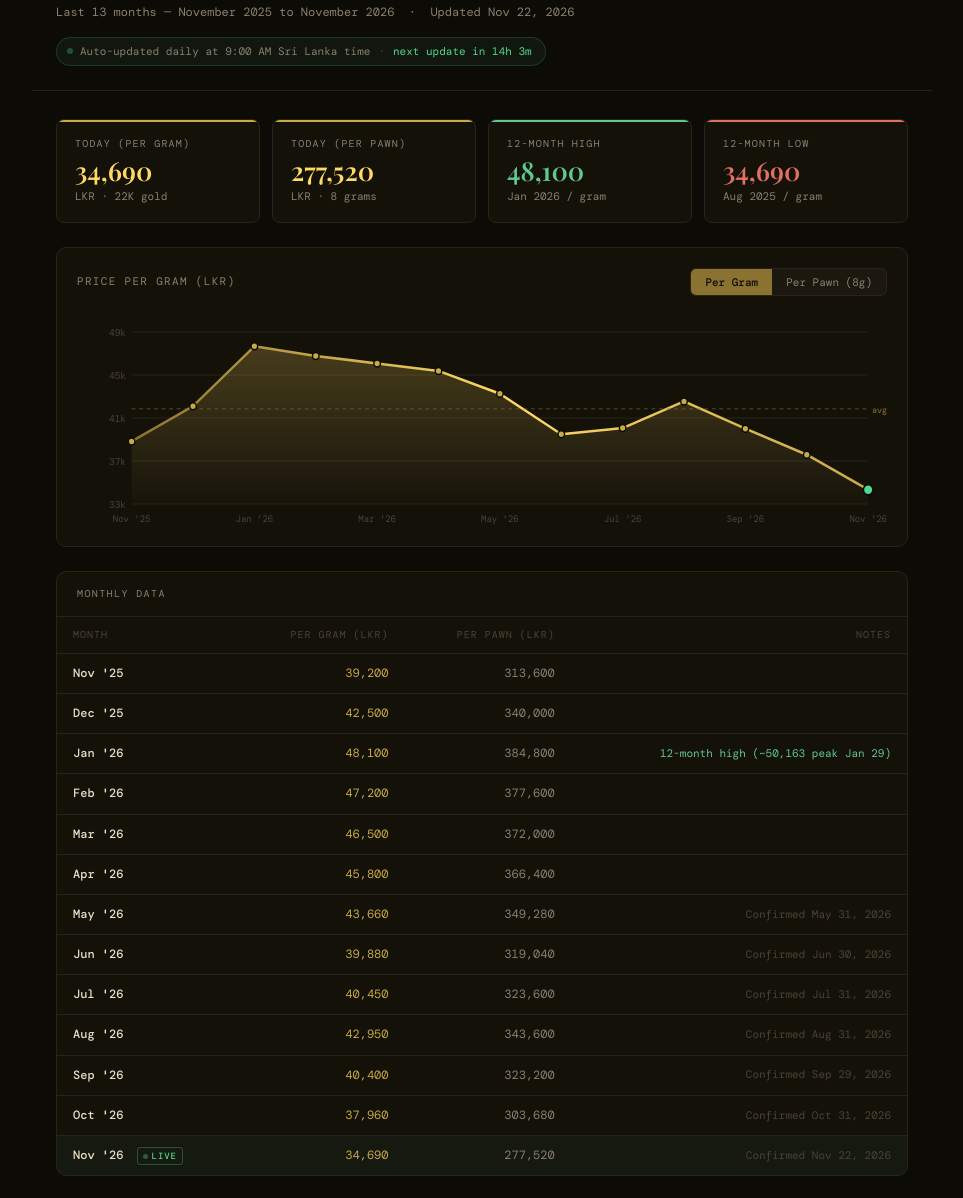
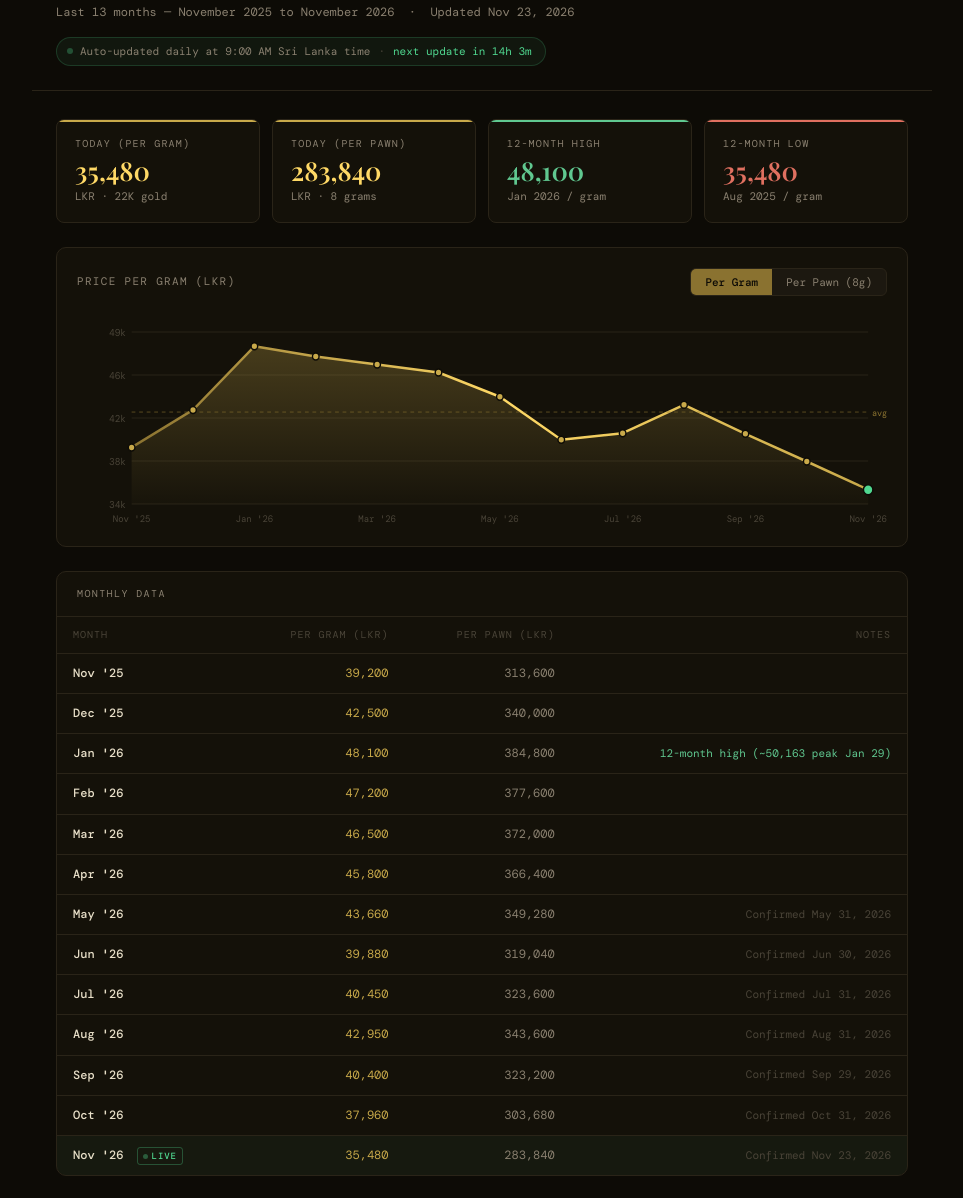
Before and after one commit to prasannavasan/gold-tracker-lk, a plain HTML site: page index.html in a window 1280 px wide. Shown: the part 102-1300 px from the top of the page, without its empty margins (158-1121 px from the left). Drawn offline with nearby package versions, Linux system fonts and the light colour scheme; a web font is replaced by a local one.

Commit message:
price: 22K gold update 2026-11-23

```diff
--- a/index.html
+++ b/index.html
@@ -359,7 +359,7 @@
 <header>
   <p class="header-kicker">Sri Lanka · 22 Karat</p>
   <h1>Gold Price Tracker <span>· LKR</span></h1>
-  <p class="header-sub">Last 13 months — November 2025 to November 2026 &nbsp;·&nbsp; Updated Nov 22, 2026</p>
+  <p class="header-sub">Last 13 months — November 2025 to November 2026 &nbsp;·&nbsp; Updated Nov 23, 2026</p>
   <div class="autoupdate-bar">
     <span class="au-dot"></span>
     Auto-updated daily at 9:00 AM Sri Lanka time
@@ -374,12 +374,12 @@
   <div class="stats">
     <div class="stat-card highlight">
       <div class="stat-label">Today (per gram)</div>
-      <div class="stat-value" id="today-gram">34,690</div>
+      <div class="stat-value" id="today-gram">35,480</div>
       <div class="stat-sub">LKR · 22K gold</div>
     </div>
     <div class="stat-card highlight">
       <div class="stat-label">Today (per pawn)</div>
-      <div class="stat-value" id="today-pawn">277,520</div>
+      <div class="stat-value" id="today-pawn">283,840</div>
       <div class="stat-sub">LKR · 8 grams</div>
     </div>
     <div class="stat-card stat-high">
@@ -389,7 +389,7 @@
     </div>
     <div class="stat-card stat-low">
       <div class="stat-label">12-Month Low</div>
-      <div class="stat-value low" id="stat-low">34,690</div>
+      <div class="stat-value low" id="stat-low">35,480</div>
       <div class="stat-sub">Aug 2025 / gram</div>
     </div>
   </div>
@@ -434,7 +434,7 @@
 <footer>
   <hr class="divider">
   <p>Data sourced from ideabeam.com, goldenchennai.com, goodreturns.in, goldrate24.com, goldpricez.com. Prices are indicative retail rates for 22K gold in Sri Lanka and may vary by jeweller. 1 pawn = 8 grams.</p>
-  <p style="margin-top:6px;">Last updated: Nov 22, 2026&nbsp;·&nbsp; <a href="https://github.com/prasannavasan/gold-tracker-lk">View source</a></p>
+  <p style="margin-top:6px;">Last updated: Nov 23, 2026&nbsp;·&nbsp; <a href="https://github.com/prasannavasan/gold-tracker-lk">View source</a></p>
 </footer>
 
 <script>
@@ -451,7 +451,7 @@
     { month: "Aug '26",  gram: 42950, note: "Confirmed Aug 31, 2026" },
     { month: "Sep '26",  gram: 40400, note: "Confirmed Sep 29, 2026" },
     { month: "Oct '26",  gram: 37960, note: "Confirmed Oct 31, 2026" },
-    { month: "Nov '26",  gram: 34690, note: "Confirmed Nov 22, 2026", live: true },
+    { month: "Nov '26",  gram: 35480, note: "Confirmed Nov 23, 2026", live: true },
   ];
 
   let mode = 'gram';
```
